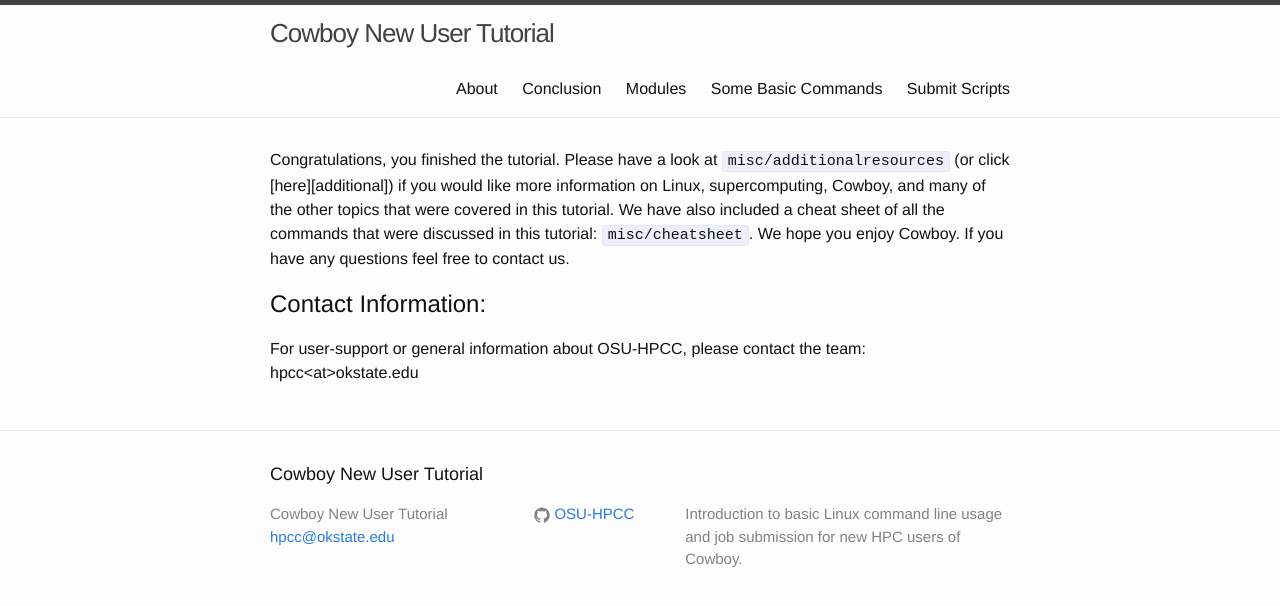
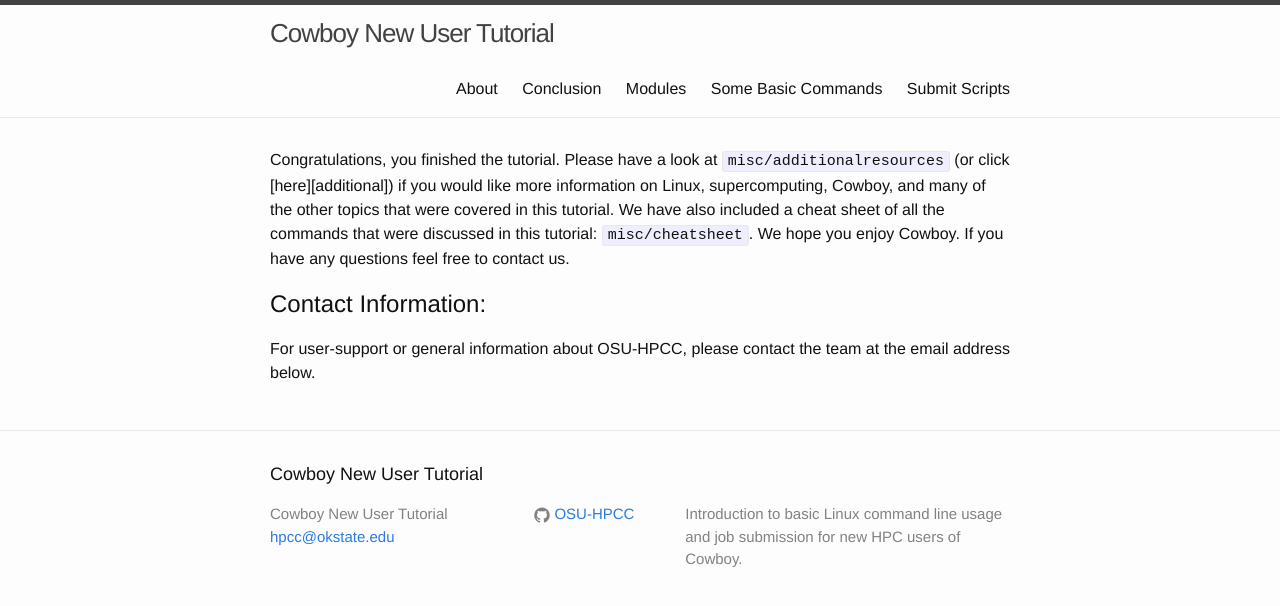
Before and after one commit to OSU-HPCC/New-User-Tutorial, a Jekyll site: the page built from congratulations.md, in a window 1280 px wide. Shown: the top 606 px of the page. Built offline with Jekyll 4.4.1, drawn with Linux system fonts in a browser that asks for light colours.

Commit message:
Email address is already listed at bottom of page.

```diff
--- a/congratulations.md
+++ b/congratulations.md
@@ -11,5 +11,4 @@ Congratulations, you finished the tutorial. Please have a look at `misc/addition
 Contact Information:
 --------------------
 
-For user-support or general information about OSU-HPCC, please contact the team:
-hpcc\<at\>okstate.edu
+For user-support or general information about OSU-HPCC, please contact the team at the email address below.
```
